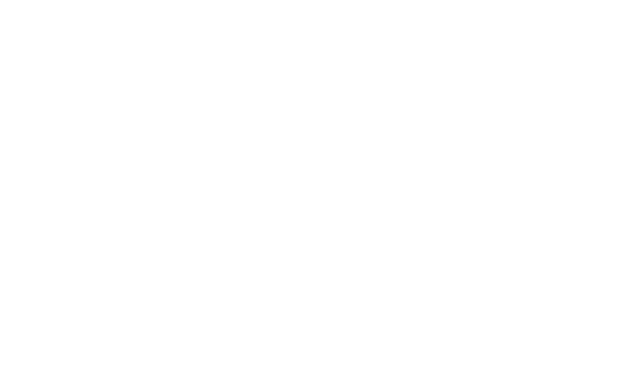
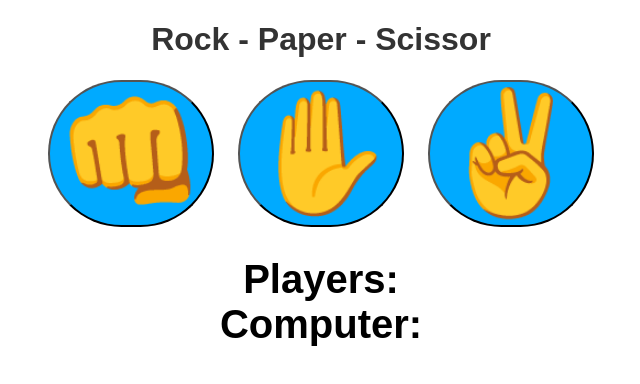
Before and after one commit to lucasmrbarros/RPS, a plain HTML site: page index.html in a window 1280 px wide. Shown: the whole page, without its empty margins (319-959 px from the left). Drawn offline with Linux system fonts and the light colour scheme.

Commit message:
Full game

```diff
--- a/index.html
+++ b/index.html
@@ -2,12 +2,20 @@
 <html lang="it">
     <head>
         <meta charset="UTF-8">
-        <link rel="styes" href="styles.cs">
+        <link rel="stylesheet" href="styles.css">
         <title>Document</title>
     </head>
     <body>
+        <h1>Rock - Paper - Scissor</h1>
 
-
+        <div class="choices">
+            <button onclick="playGame('rock')">👊</button>
+            <button onclick="playGame('paper')">✋</button>
+            <button onclick="playGame('scissor')">✌️</button>
+        </div>
+        <div id="playerDisplay">Players:</div>
+        <div id="computerDisplay">Computer:</div>
+        <div id="resultDisplay"></div>
         <script src="index.js"></script>
     </body>
 </html>
--- a/index.js
+++ b/index.js
@@ -0,0 +1,75 @@
+const playerDisplay = document.getElementById("playerDisplay");
+const computerDisplay = document.getElementById("computerDisplay");
+const resultDisplay = document.getElementById("resultDisplay");
+
+function playerWin(){
+    resultDisplay.textContent = "Player Wins!";
+}
+
+function computerWin(){
+    resultDisplay.textContent = "Computer Wins!";
+}
+
+function tie(){
+    resultDisplay.textContent += "It's a tie!";
+}
+
+function playGame(playerChoice){
+    let computerTurn = Math.floor(Math.random() * 3) + 1;
+
+    switch (computerTurn){
+        case 1:
+            computerDisplay.textContent += "Rock";
+            break;
+        case 2:
+            computerDisplay.textContent += "Paper";
+            break;
+        case 3:
+            computerDisplay.textContent += "Scissor"
+    }
+
+    if(playerChoice == 'rock'){
+        playerDisplay.textContent += "Rock";
+
+        if(computerTurn == 1){
+            tie();
+        }else if(computerTurn == 2){
+            computerWin();
+        }
+        else{
+            playerWin();
+        }
+    }
+    else if(playerChoice == 'paper'){
+        playerDisplay.textContent += "Paper";
+
+        if(computerTurn == 1){
+            playerWin();
+        }
+        else if(computerTurn == 2){
+            tie();
+        }
+        else{
+            computerWin();
+        }
+    }
+    else{
+        playerDisplay.textContent += "Scissor";
+
+        if(computerTurn	== 1){
+            computerWin();
+        }
+        if(computerTurn == 2){
+            playerWin();
+        }
+        else{
+            tie();
+        }
+    }
+
+    setTimeout(() => {
+        playerDisplay.textContent = "Players:";
+        computerDisplay.textContent = "Computer:";
+        resultDisplay.textContent = "";
+    }, 5000);
+}
--- /dev/null
+++ b/styles.css
@@ -0,0 +1,40 @@
+body{
+    font-family: Arial, Helvetica, sans-serif;
+    font-weight: bold;
+    margin: 0;
+    display: flex;
+    flex-direction: column;
+    align-items: center;
+}
+
+h1{
+    font: 3.5rem;
+    color: hsl(0, 0%, 20%)
+}
+
+.choices{
+    margin-bottom: 30px;
+}
+
+.choices button{
+    font-size: 7.5rem;
+    min-width: 160px;
+    margin: 0 10px;
+    border-radius: 250px;
+    background-color: hsl(200, 100%, 50%);
+    cursor: pointer;
+    transition: background-color 0.5s ease;
+}
+
+.choices button:hover{
+    background-color: hsl(200, 100%, 70%);
+}
+
+#playerDisplay, #computerDisplay{
+    font-size: 2.5rem;
+}
+
+#resultDisplay{
+    font-size: 5rem;
+    margin: 30px 0;
+}
```
Also changed, not shown: 1 other file.
